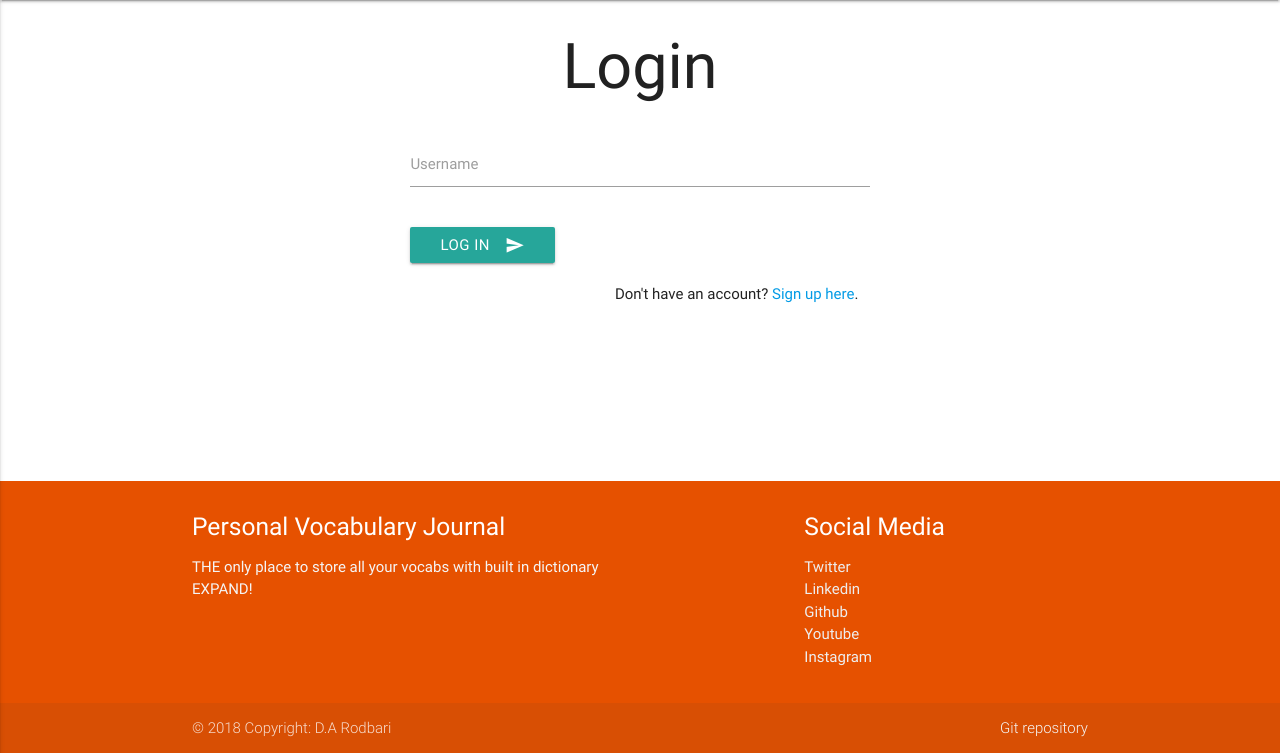
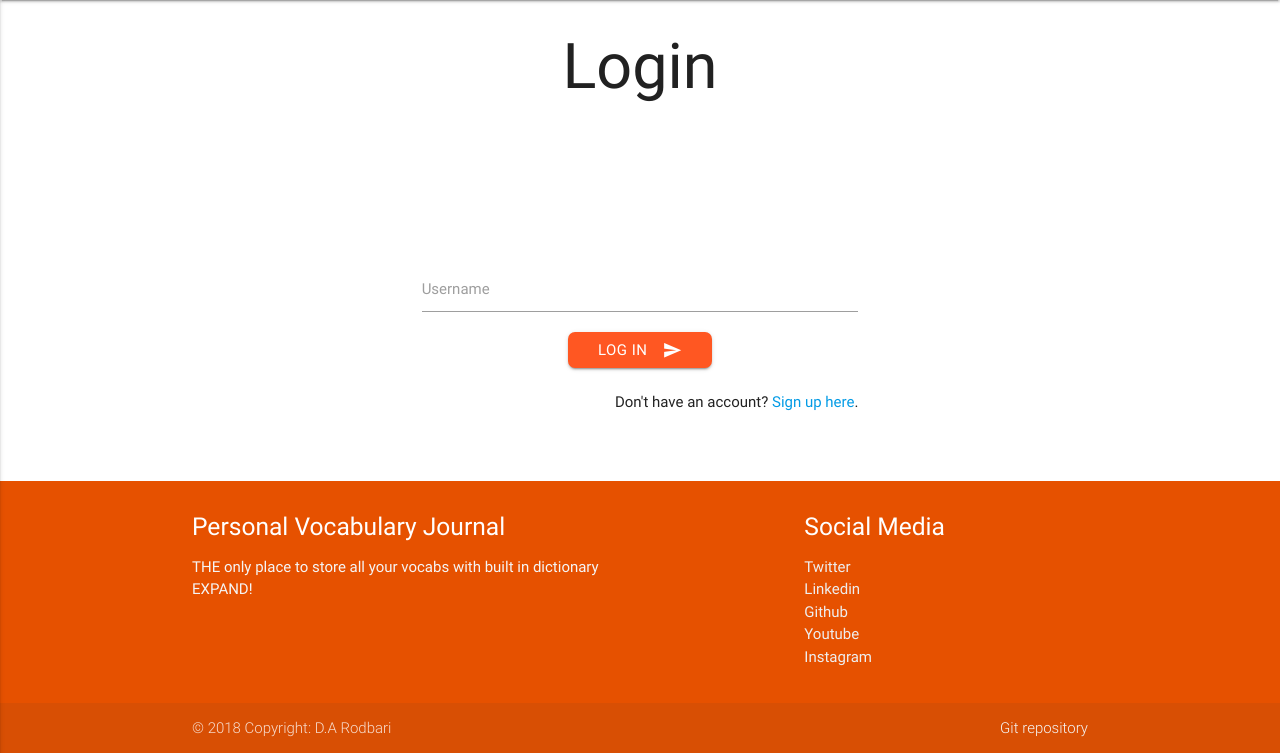
Before and after one commit to Code-Institute-Submissions/vocab_journal, a Flask app: page / in a window 1280 px wide. Shown: the part 64-817 px from the top of the page. Run offline with Flask 2, Linux system fonts and the light colour scheme; some libraries are stand-ins or nearby versions; some web fonts are replaced.

Commit message:
styled register, index and check_vocab templates

```diff
--- a/static/css/main.css
+++ b/static/css/main.css
@@ -84,4 +84,14 @@ html, body {
 .collapsible-header-icons {
   margin-left: auto; }
 
+@media screen and (max-width: 701px) {
+  .minimal_look {
+    margin-top: 70px; } }
+@media screen and (min-width: 702px) and (max-width: 1999px) {
+  .minimal_look {
+    margin-top: 150px; } }
+@media screen and (min-width: 2000px) {
+  .minimal_look {
+    margin-top: 300px; } }
+
 /*# sourceMappingURL=main.css.map */
--- a/static/scss/main.scss
+++ b/static/scss/main.scss
@@ -118,3 +118,19 @@
 .collapsible-header-icons {
     margin-left: auto;
 }
+
+// index
+.minimal_look {
+    // media query for small screens
+    @include mQ("maxW", 701px) {
+        margin-top: 70px;
+    }
+    // media query for medium screens
+    @include mQ("w", 702px,1999px) {
+        margin-top: 150px;
+    }
+    // media query for large screens
+    @include mQ("minW", 2000px) {
+        margin-top: 300px;
+    }
+}
--- a/templates/index.html
+++ b/templates/index.html
@@ -1,34 +1,32 @@
 {% extends 'base.html'%} {% block title %}Welcome{% endblock %} {% block content %}
 <h1 class="center-align">Login</h1>
-<div class="row">
-    <form action="{{ url_for('login') }}" method="POST" class="col s6 offset-s3">
-        <div class="row">
-            <div class="input-field">
-                <input id="username" name="username" type="text" class="validate">
-                <label for="username">Username</label>
-            </div>
+
+<div class="row minimal_look">
+    <form action="{{ url_for('login') }}" method="POST">
+
+        <div class="input-field col s10 offset-s1 m6 offset-m3">
+            <input id="username" name="username" type="text" class="validate" minlength="2" required>
+            <label for="username">Username</label>
         </div>
-        <div>
-            {% with messages = get_flashed_messages() %} {% if messages %}
-            <ul>
-                {% for message in messages %}
-                <p>{{ message }}.</p>
-                {% endfor %}
-            </ul>
-            {% endif %} {% endwith %}
 
-        </div>
-        <div class="row">
-            <button class="btn waves-effect waves-light" type="submit">Log in
-                <i class="material-icons right">send</i>
+        <div class="center-align col s12 m6 offset-m3">
+            <button class="btn waves-effect waves-light btn_large deep-orange" type="submit">Log in
+                    <i class="material-icons right">send</i>
             </button>
         </div>
-        <div  class="right-align">
+
+        <div class="red-text text-darken-2 col s12 m6 offset-m3">
+            {% with messages = get_flashed_messages() %} {% if messages %} {% for message in messages %}
+            <p class="center-align"><strong>{{ message }}</strong></p>
+            {% endfor %} {% endif %} {% endwith %}
+        </div>
+
+        <div class="right-align col s10 offset-s1 m6 offset-m3">
+            <br>
             Don't have an account? <a href="{{ url_for('register') }}">Sign up here</a>.
         </div>
+
     </form>
 </div>
 
-
-
 {% endblock %}
--- a/todo_deleteME.txt
+++ b/todo_deleteME.txt
@@ -197,8 +197,9 @@ notes:
             - add vocab button on dash? .................................................... DONE!
             - dash ......................................................................... DONE!
             - add_vocab .................................................................... DONE!
-            - login screen
-            - check_vocab
+            - login screen ................................................................. DONE!
+            - register ..................................................................... DONE!
+            - check_vocab .................................................................. DONE!
             - footer statement
         - logic (run.py)
             - add search by last_lookup_date for filter .................................... DONE!
```
Also changed, not shown: templates/check_vocab.html (+9 -8 lines), templates/register.html (+10 -13 lines), 1 other file.
